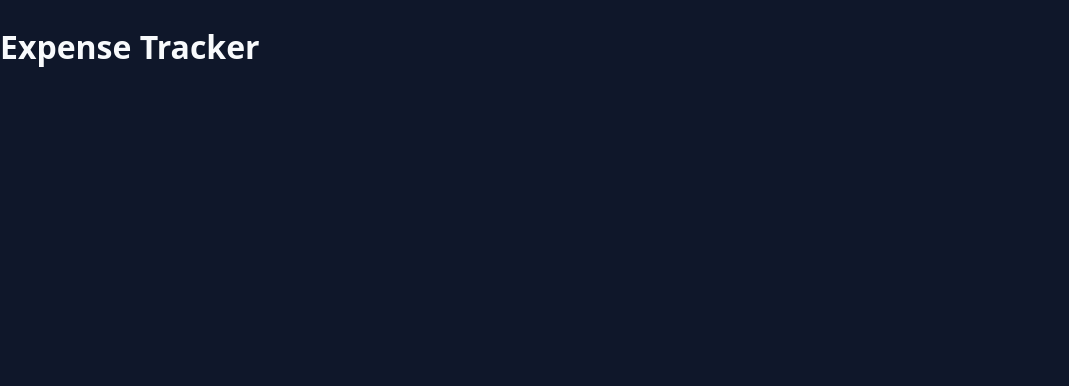
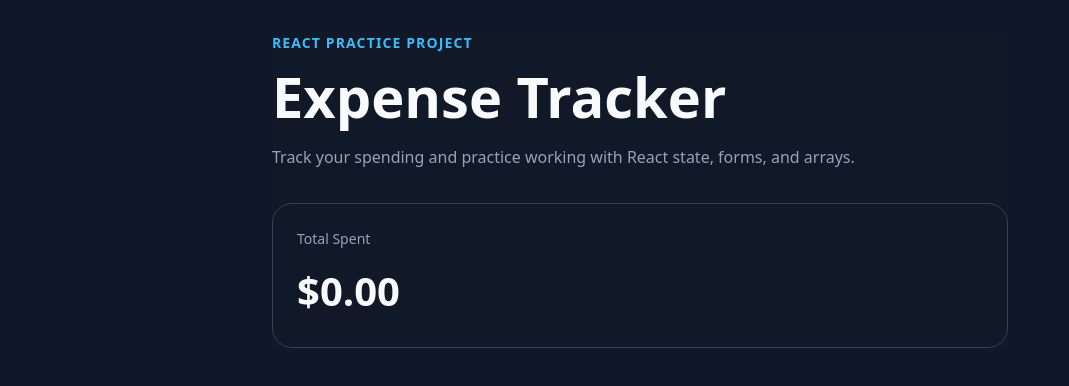
Before and after one commit to jprobussr/expense-tracker-react, a React (Vite) app: page / in a window 1280 px wide. Shown: the top 386 px of the page, without its empty margins (0-1069 px from the left). Built offline with nearby package versions, Linux system fonts and the light colour scheme.

Commit message:
feat: build expense tracker layout and summary card

```diff
--- a/src/App.css
+++ b/src/App.css
@@ -0,0 +1,55 @@
+.page {
+  min-height: 100vh;
+  padding: 2rem 1rem;
+}
+
+.tracker {
+  width: min(100%, var(--container));
+  background: var(--surface);
+  margin-inline: auto;
+}
+
+.tracker-header {
+  margin-bottom: 2rem;
+}
+
+.eyebrow {
+  margin: 0 0 0.75rem;
+  color: var(--accent);
+  font-size: 0.875rem;
+  font-weight: 700;
+  letter-spacing: 0.08em;
+  text-transform: uppercase;
+}
+
+.tracker-title {
+  margin: 0;
+  font-size: clamp(2.25rem, 5vw, 3.5rem);
+  line-height: 1.1;
+}
+
+.tracker-description {
+    max-width: 38rem;
+    margin-top: 1rem;
+    color: var(--muted);
+    line-height: 1.7;
+}
+
+.summary-card {
+    padding: 1.5rem;
+    background: var(--surface);
+    border: 1px solid var(--border);
+    border-radius: var(--radius-lg);
+}
+
+.summary-label {
+    margin: 0 0 0.5rem;
+    color: var(--muted);
+    font-size: 0.875rem;
+}
+
+.summary-total {
+    margin: 0;
+    font-size: 2.5rem;
+    font-weight: 800;
+}
--- a/src/App.jsx
+++ b/src/App.jsx
@@ -1,11 +1,26 @@
-import React from 'react'
+import './App.css';
 
 const App = () => {
   return (
-    <main className='page'>
-      <h1>Expense Tracker</h1>
+    <main className="page">
+      <section className="tracker">
+        <header className="tracker-header">
+          <p className="eyebrow">React Practice Project</p>
+          <h1 className="tracker-title">Expense Tracker</h1>
+
+          <p className="tracker-description">
+            Track your spending and practice working with React state, forms,
+            and arrays.
+          </p>
+        </header>
+
+        <section className="summary-card" aria-label="Expense Summary">
+          <p className="summary-label">Total Spent</p>
+          <p className="summary-total">$0.00</p>
+        </section>
+      </section>
     </main>
-  )
-}
+  );
+};
 
-export default App
+export default App;
--- a/src/index.css
+++ b/src/index.css
@@ -8,6 +8,9 @@
   --accent-dark: #0284c7;
   --danger: #ef4444;
   --border: #334155;
+
+  --radius-lg: 1.25rem;
+  --container: 46rem;
 }
 
 *,
```
